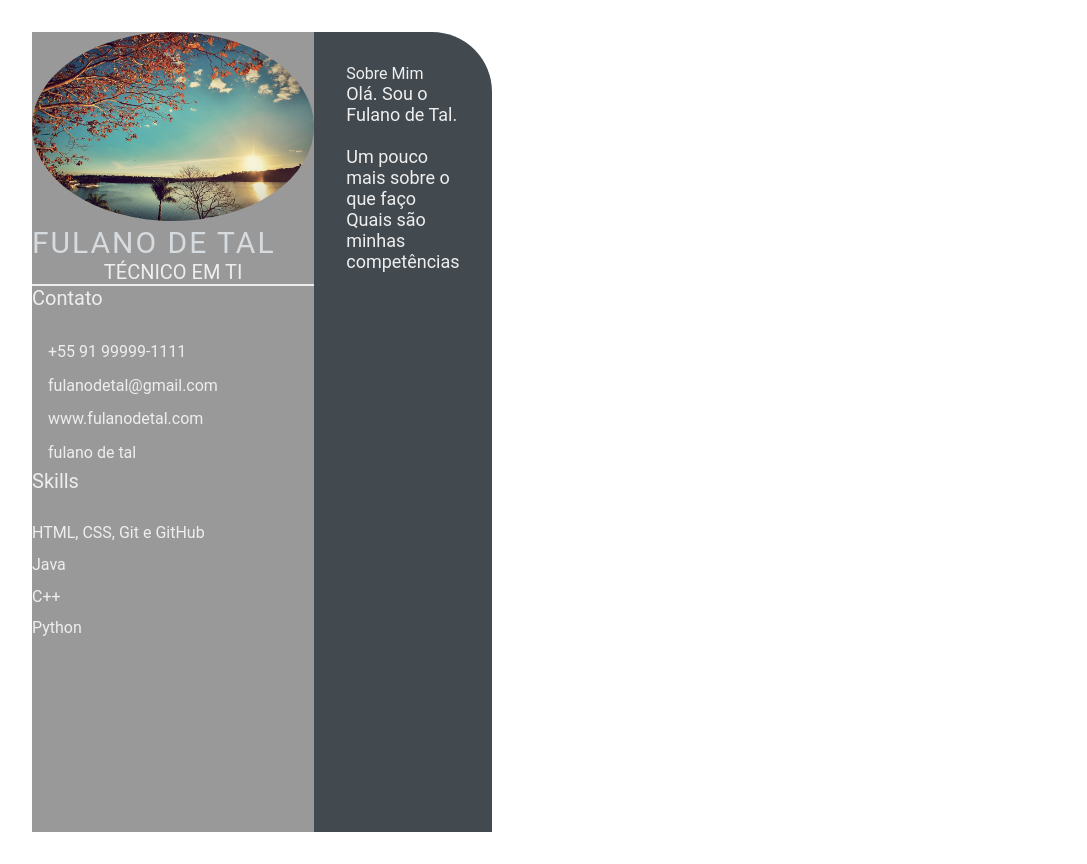
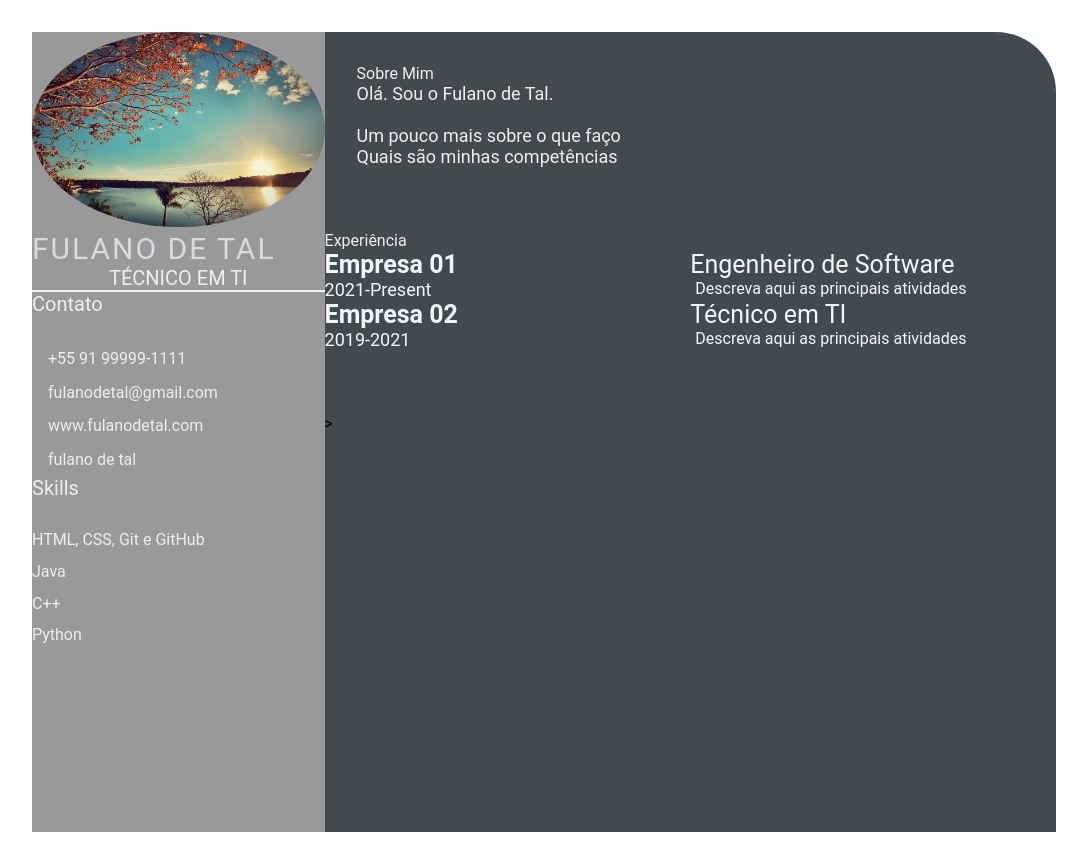
Before and after one commit to tonieliton/toni.github.io, a plain HTML site: page index.html in a window 1280 px wide. Shown: the whole page, without its empty margins (96-1183 px from the left). Drawn offline with Linux system fonts and the light colour scheme.

Commit message:
feature: modify index.html and style.css

```diff
--- a/index.html
+++ b/index.html
@@ -39,7 +39,6 @@
                 </div>
             </section> <!-- fim da 1ª seção-->
             </section>
-            <section>
                 <section class="right-section">
                     <div class="right-section-contents">
                         <section class="about gap">
@@ -51,8 +50,32 @@
                             </p>
                         </section>
                     </div>
+                <section class="experience gap">
+                    <div class="right-title">Experiência</div>
+                    <div class="experience-contents">
+                        <div class="exp-left">
+                            <p class="exp-company-name">Empresa 01</p>
+                            <p class="exp-time-period">2021-Present</p>
+                        </div>
+                        <div class="exp-right">
+                           <p class="exp-position">Engenheiro de Software</p>
+                           <p class="exp-desc">
+                            Descreva aqui as principais atividades
+                           </p>
+                        </div>
+                        <div class="exp-left">
+                            <p class="exp-company-name">Empresa 02</p>
+                            <p class="exp-time-period">2019-2021</p>
+                        </div>
+                        <div class="exp-right">
+                           <p class="exp-position">Técnico em TI</p>
+                           <p class="exp-desc">
+                            Descreva aqui as principais atividades
+                           </p>
+                        </div>
+                    </div>
+                </section>>
                 </section>
-            </section>
     </main>
 </body>
 </html>
--- a/style.css
+++ b/style.css
@@ -101,3 +101,38 @@
     font-size: 18px;
     color: #eeeeee;
 }
+
+.experience-contents,
+.education-contents,
+.awards-contents {
+    display: grid;
+    grid-template-columns: repeat(2, 1fr);
+    padding-bottom: 2rem;
+    color: #F1F8FD;
+}
+
+.exp-company-name,
+.education-school-name,
+.awards-company-name {
+    font-size: 25px;
+    font-weight: bold;
+}
+
+.exp-time-period,
+.educationp-time-period,
+.awards-time-period {
+    font-size: 18px;
+}
+
+.exp-position,
+.education-subject,
+.awards-name {
+    font-size: 25px;
+}
+
+.exp-desc,
+.education-desc,
+.awards-desc {
+    font-size: 16px;
+    padding-left: 5px;
+}
```
